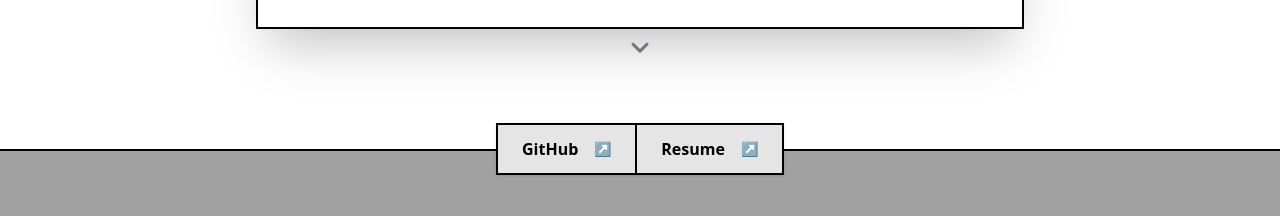
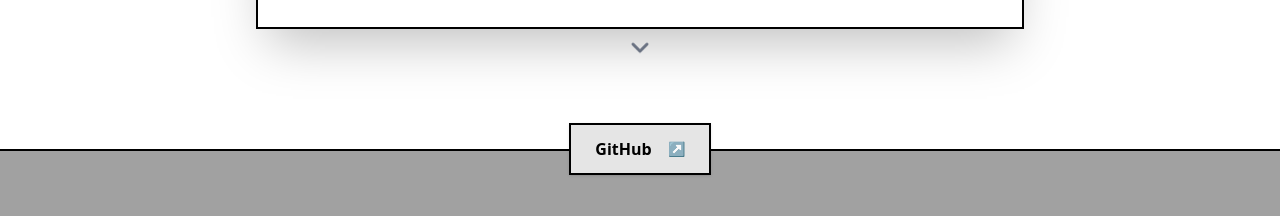
Before and after one commit to rrajvardhan/portfolio, a React (Vite) app: page / in a window 1280 px wide. Shown: the part 1640-1856 px from the top of the page. Built offline with nearby package versions, Linux system fonts and the light colour scheme.

Commit message:
Update QuicKLinks.jsx

```diff
--- a/src/components/QuicKLinks.jsx
+++ b/src/components/QuicKLinks.jsx
@@ -14,7 +14,7 @@ const QuicKLinks = () => {
                 href: "https://github.com/rrajvardhan",
                 external: true,
               },
-              { name: "Resume", href: "/resume.pdf", external: true },
+              //{ name: "Resume", href: "/resume.pdf", external: true },
             ].map((link) => (
               <a
                 key={link.name}
```
